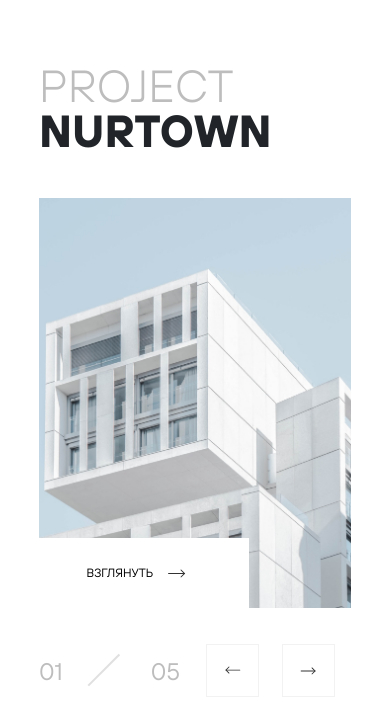
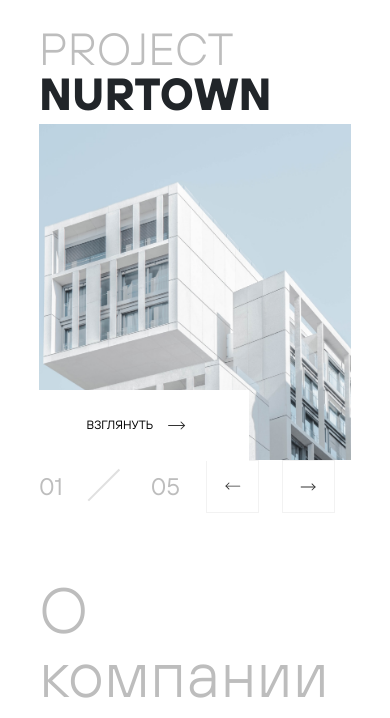
Before and after one commit to NataliaGiselleCuria/Maquetado1, a plain HTML site: page index.html in a window 390 px wide. Shown: the part 76-794 px from the top of the page. Drawn offline with nearby package versions, Linux system fonts and the light colour scheme; a web font is replaced by a local one.

Commit message:
Update style.css

```diff
--- a/style.css
+++ b/style.css
@@ -65,8 +65,6 @@ h1{
     font-size: 64px;
     line-height: 64px;
     font-family: 'TT Hoves';
-    position: absolute;
-    bottom: 50vh;
 }
 
 h2{
@@ -688,6 +686,8 @@ span.logos {
         line-height: 45px;
     }
 
+
+
     .contact h1, .gallery h1{
         font-size: 43px;
         line-height: 43px;
@@ -706,11 +706,11 @@ span.logos {
         padding: 0!important;
     }
 
+     .hero{
+        height: auto;
+    }
+
     /**-- H O M E --**/
-
-    h1{
-        position: unset;
-    }
 
     .no-mobile{
         display: none;
@@ -822,4 +822,8 @@ span.logos {
         font-size: 30px !important;
         line-height: 39.8px;
     }
+
+     .hero{
+        height: unset;
+    }
 }
```
